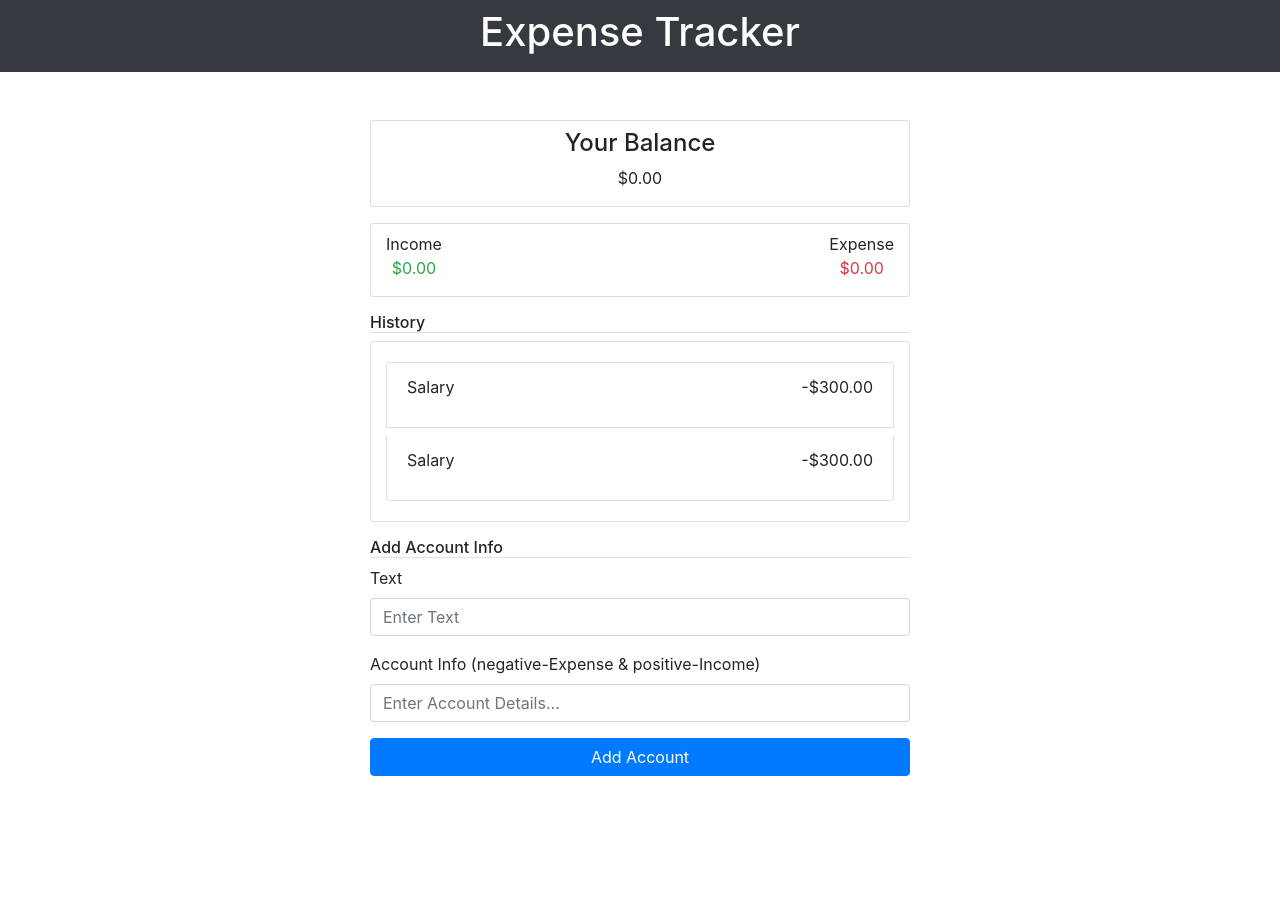
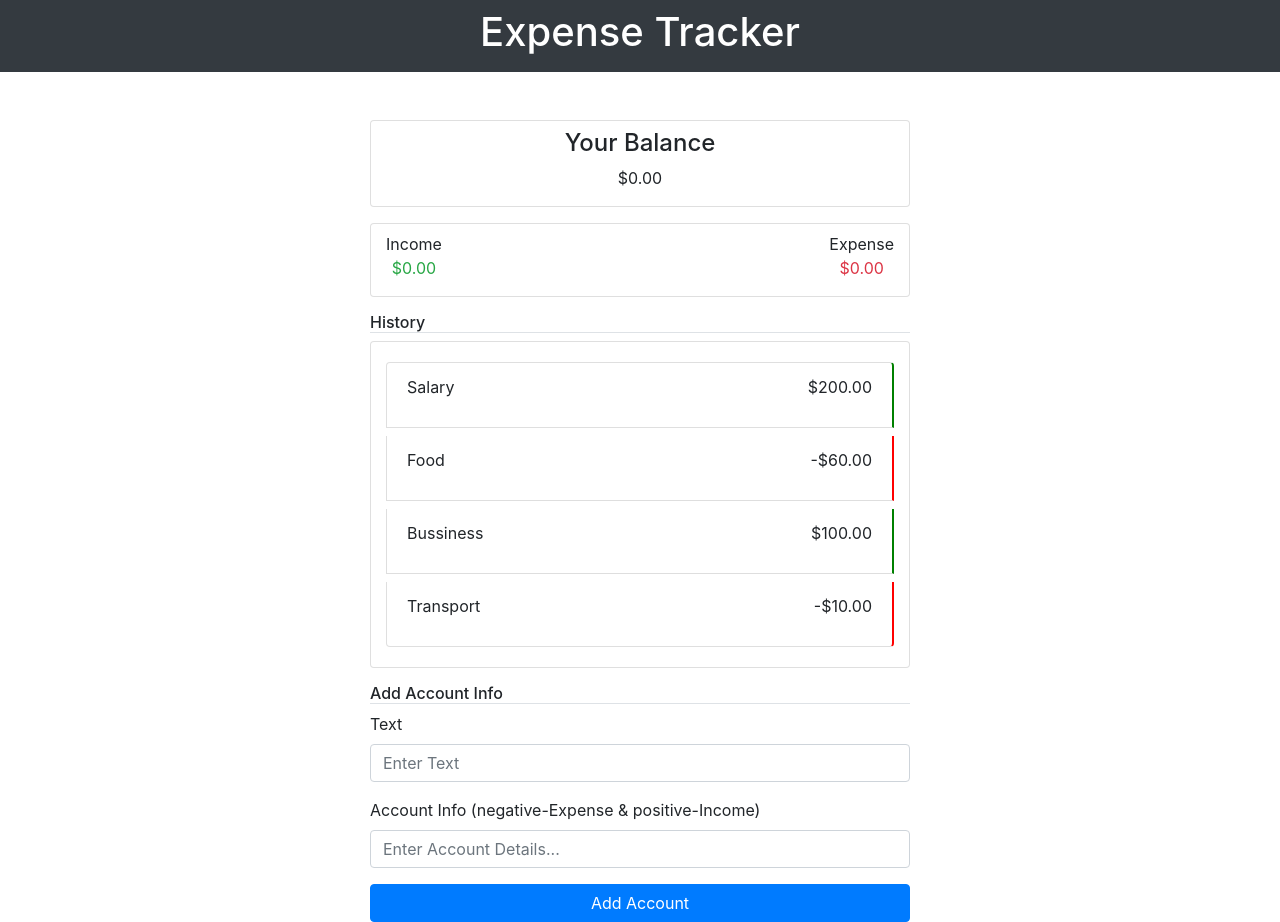
Before and after one commit to calvin-puram/task_list, a React (Create React App) app: page / in a window 1280 px wide. Before the commit the page ends 800 px from the top, so only its background shows below. Built offline with nearby package versions, Linux system fonts and the light colour scheme.

Commit message:
setup the account history

```diff
--- a/src/components/AccountDetails.js
+++ b/src/components/AccountDetails.js
@@ -1,4 +1,5 @@
 import React from "react";
+import AccountList from "./AccountList";
 
 const AccountDetails = () => {
   return (
@@ -6,19 +7,7 @@ const AccountDetails = () => {
       <h6 className='border-bottom mt-3 mb-2'>History</h6>
       <div className='card container '>
         <ul className='list-group my-3'>
-          <li className='list-group-item my-1'>
-            <div className='d-flex justify-content-between align-items-center'>
-              <p>Salary</p>
-              <p>-$300.00</p>
-            </div>
-          </li>
-
-          <li className='list-group-item my-1'>
-            <div className='d-flex justify-content-between align-items-center'>
-              <p>Salary</p>
-              <p>-$300.00</p>
-            </div>
-          </li>
+          <AccountList />
         </ul>
       </div>
     </>
--- /dev/null
+++ b/src/components/AccountList.js
@@ -0,0 +1,26 @@
+import React, { useContext } from "react";
+import { GlobalContext } from "../context/GlobalState";
+
+const AccountList = () => {
+  const { transactions } = useContext(GlobalContext);
+
+  return transactions.map(trans => {
+    return (
+      <li
+        className='list-group-item my-1'
+        key={trans.id}
+        style={{
+          borderRight: trans.amount < 0 ? "2px solid red" : "2px solid green"
+        }}
+      >
+        <div className='d-flex justify-content-between align-items-center'>
+          <p>{trans.text}</p>
+          <p>
+            {trans.amount < 0 ? "-" : ""}${Math.abs(trans.amount).toFixed(2)}
+          </p>
+        </div>
+      </li>
+    );
+  });
+};
+export default AccountList;
```
